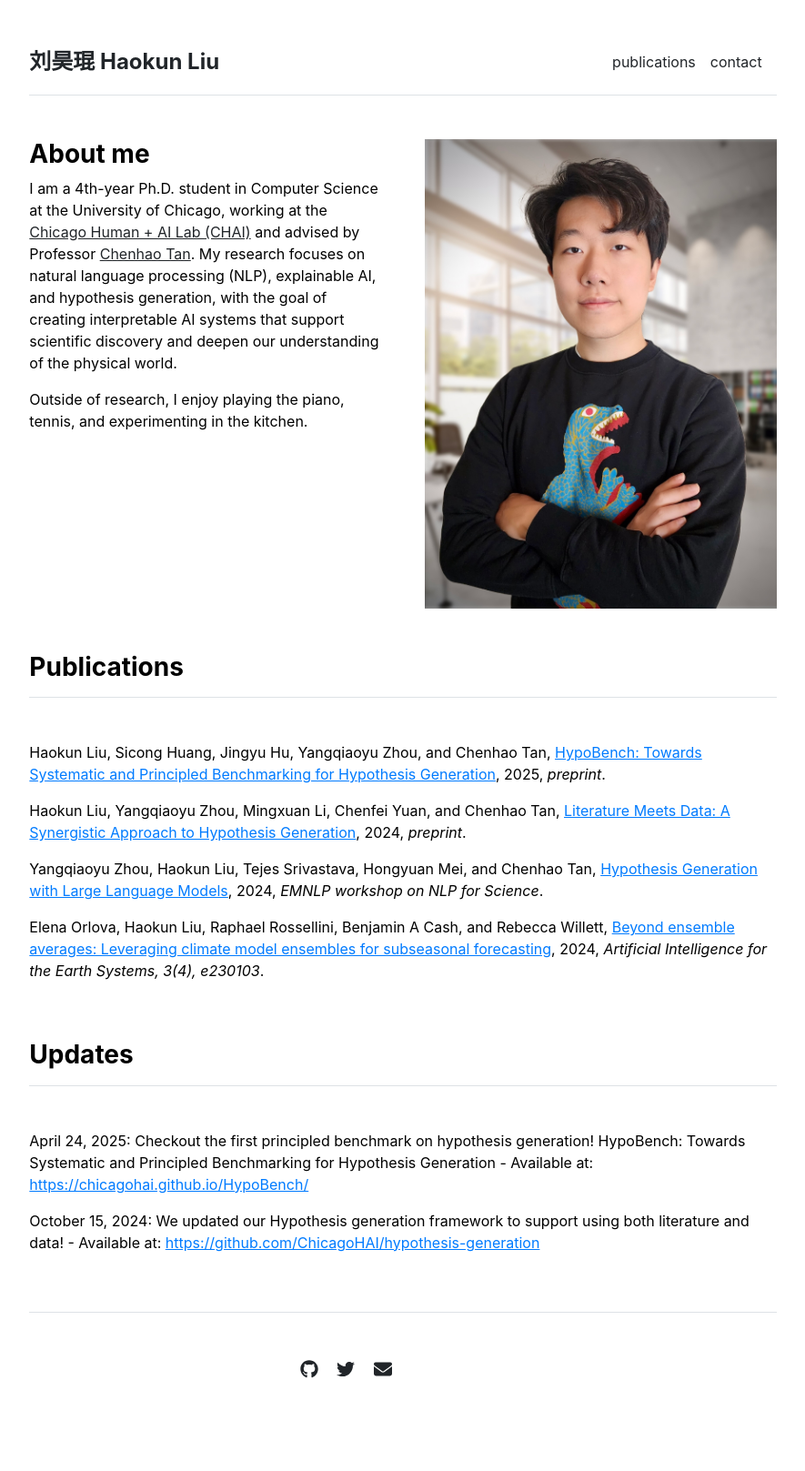
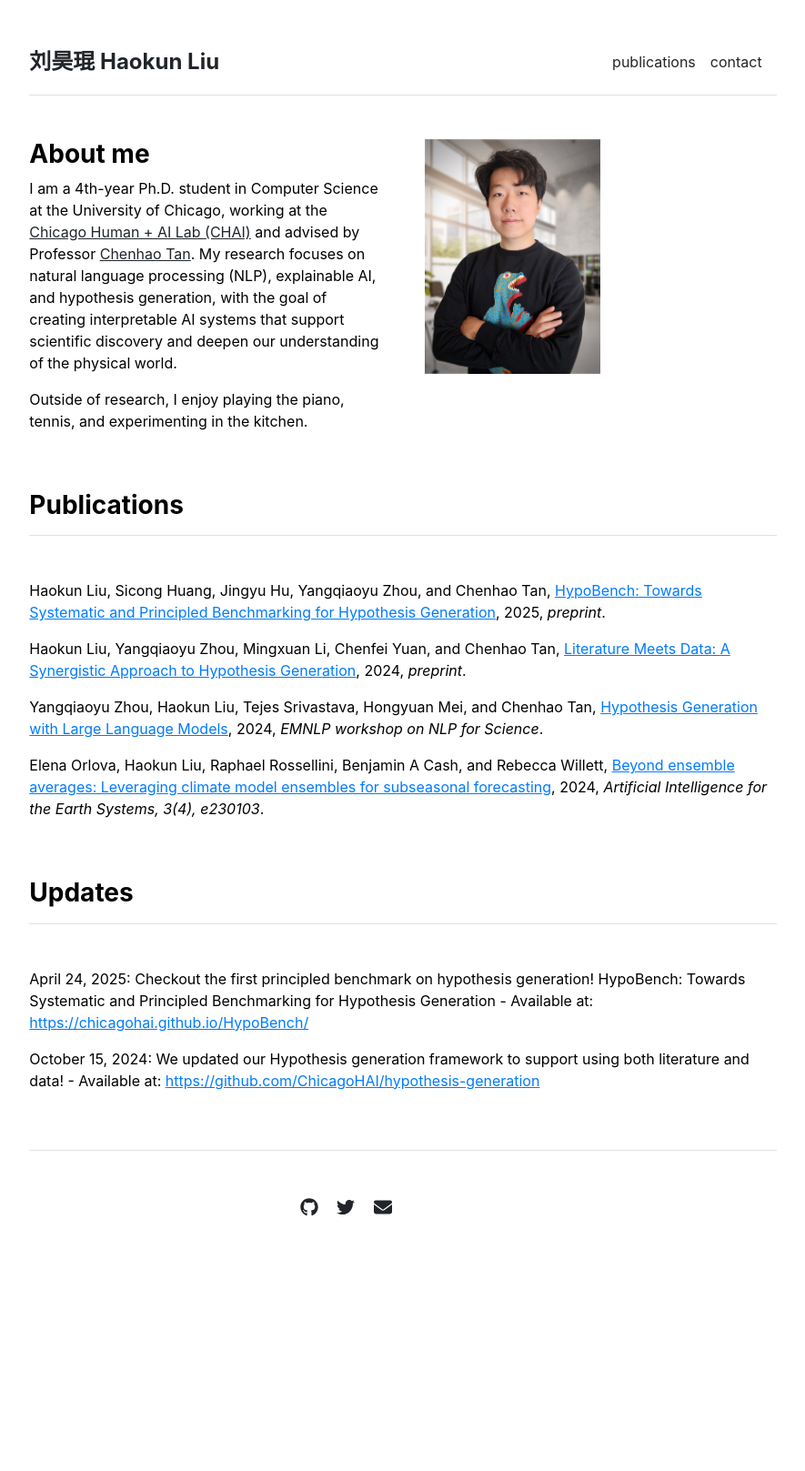
Before and after one commit to laoliu5280/laoliu5280.github.io, a Jekyll site: the page built from index.md, in a window 1280 px wide. Shown: the whole page at 91% size, without its empty margins (197-1082 px from the left). Built offline with Jekyll 4.4.1, drawn with Linux system fonts in a browser that asks for light colours; after the commit the page ends 1439 px from its top, so only the background shows below that.

Commit message:
smaller picture

```diff
--- a/_layouts/home.html
+++ b/_layouts/home.html
@@ -8,7 +8,7 @@ layout: default
     {{ content }}
   </div>
   <div class="col-md-6">
-    <img src="{{ site.github.url }}/assets/img/Liu5.jpeg" alt="Home" width="100%">
+    <img src="{{ site.github.url }}/assets/img/Liu5.jpeg" alt="Home" width="50%">
   </div>
 </div>
 
```
